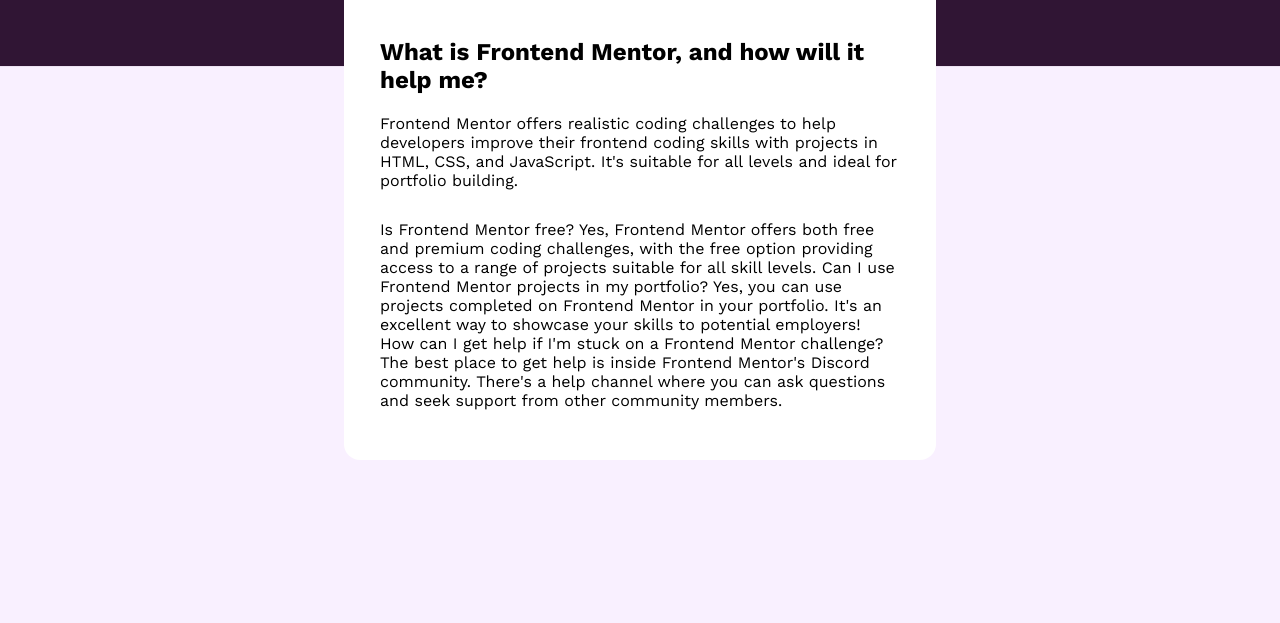
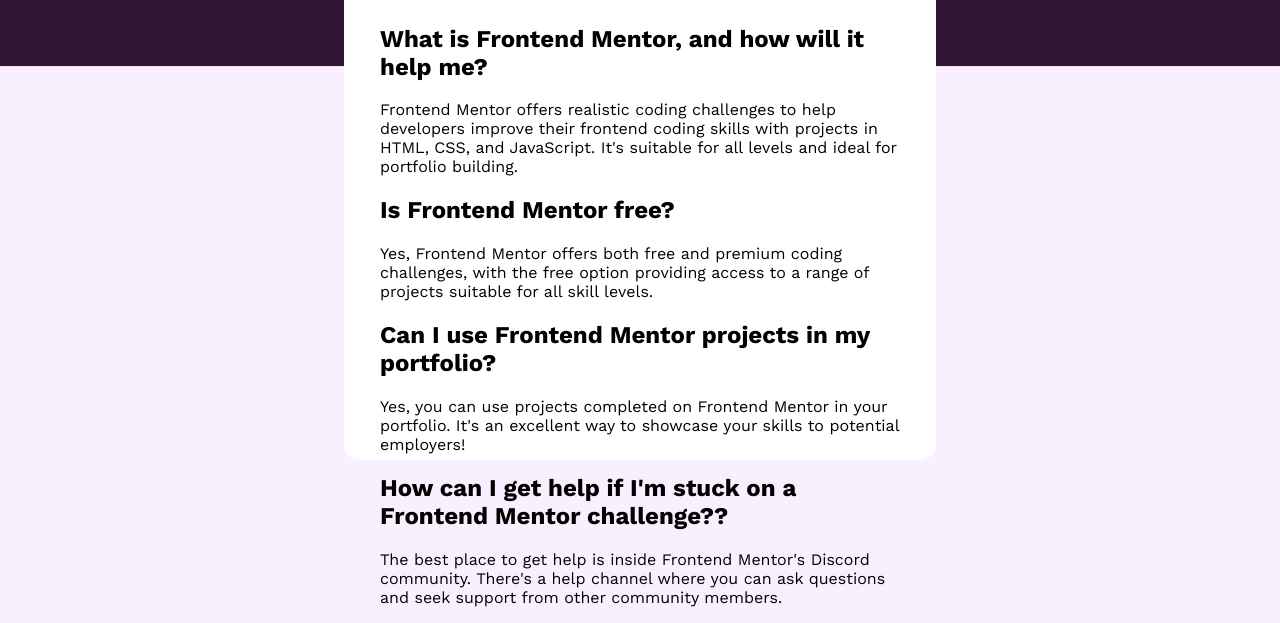
Before and after one commit to Xico26/fm-faq-accordion, a plain HTML site: page index.html in a window 1280 px wide. Shown: the part 236-859 px from the top of the page. Before the commit the page ends 800 px from the top, so only its background shows below. Drawn offline with nearby package versions, Linux system fonts and the light colour scheme.

Commit message:
Updated index.html and style.css

```diff
--- a/index.html
+++ b/index.html
@@ -1,10 +1,16 @@
 <!DOCTYPE html>
 <html lang="en">
   <head>
-  <meta charset="UTF-8">
-  <meta name="viewport" content="width=device-width, initial-scale=1.0"> <!-- displays site properly based on user's device -->
-  <link rel="icon" type="image/png" sizes="32x32" href="./assets/favicon-32x32.png">
-  <link rel="stylesheet" href="style.css">
+    <meta charset="UTF-8" />
+    <meta name="viewport" content="width=device-width, initial-scale=1.0" />
+    <!-- displays site properly based on user's device -->
+    <link
+      rel="icon"
+      type="image/png"
+      sizes="32x32"
+      href="./assets/favicon-32x32.png"
+    />
+    <link rel="stylesheet" href="style.css" />
     <title>Frontend Mentor | FAQ accordion</title>
   </head>
   <body>
@@ -15,33 +21,54 @@
           <ul class="faq-list">
             <li class="faq-li">
               <div class="faq-li-div">
-              <h2 class="faq-q">What is Frontend Mentor, and how will it help me?</h2>
-              <p class="faq-a">Frontend Mentor offers realistic coding challenges to help developers improve their
-                frontend coding skills with projects in HTML, CSS, and JavaScript. It's suitable for
-                all levels and ideal for portfolio building.</p>
+                <h2 class="faq-q">
+                  What is Frontend Mentor, and how will it help me?
+                </h2>
+                <p class="faq-a">
+                  Frontend Mentor offers realistic coding challenges to help
+                  developers improve their frontend coding skills with projects
+                  in HTML, CSS, and JavaScript. It's suitable for all levels and
+                  ideal for portfolio building.
+                </p>
+              </div>
+            </li>
+            <li class="faq-li">
+              <div class="faq-li-div">
+                <h2 class="faq-q">Is Frontend Mentor free?</h2>
+                <p class="faq-a">
+                  Yes, Frontend Mentor offers both free and premium coding
+                  challenges, with the free option providing access to a range
+                  of projects suitable for all skill levels.
+                </p>
+              </div>
+            </li>
+            <li class="faq-li">
+              <div class="faq-li-div">
+                <h2 class="faq-q">
+                  Can I use Frontend Mentor projects in my portfolio?
+                </h2>
+                <p class="faq-a">
+                  Yes, you can use projects completed on Frontend Mentor in your
+                  portfolio. It's an excellent way to showcase your skills to
+                  potential employers!
+                </p>
+              </div>
+            </li>
+            <li class="faq-li">
+              <div class="faq-li-div">
+                <h2 class="faq-q">
+                  How can I get help if I'm stuck on a Frontend Mentor
+                  challenge??
+                </h2>
+                <p class="faq-a">
+                  The best place to get help is inside Frontend Mentor's Discord
+                  community. There's a help channel where you can ask questions
+                  and seek support from other community members.
+                </p>
               </div>
             </li>
           </ul>
         </div>
-
-
-
-
-
-  Is Frontend Mentor free?
-
-  Yes, Frontend Mentor offers both free and premium coding challenges, with the free
-  option providing access to a range of projects suitable for all skill levels.
-
-  Can I use Frontend Mentor projects in my portfolio?
-
-  Yes, you can use projects completed on Frontend Mentor in your portfolio. It's an excellent
-  way to showcase your skills to potential employers!
-
-  How can I get help if I'm stuck on a Frontend Mentor challenge?
-
-  The best place to get help is inside Frontend Mentor's Discord community. There's a help
-  channel where you can ask questions and seek support from other community members.
       </div>
     </main>
     <!-- <footer>
@@ -50,10 +77,5 @@
       Coded by <a href="#">Your Name Here</a>.
     </div>
   </footer> -->
-
-
-
-
-
   </body>
 </html>
--- a/style.css
+++ b/style.css
@@ -13,7 +13,7 @@
 
 body {
     font-family: "Work Sans", sans-serif;
-    height: 100vh;
+    min-height: 100vh;
     font-size: var(--fs-p);
     color: var(--clr-p);
     margin: 0;
```
Lines whose indentation alone changed are shown as unchanged.
